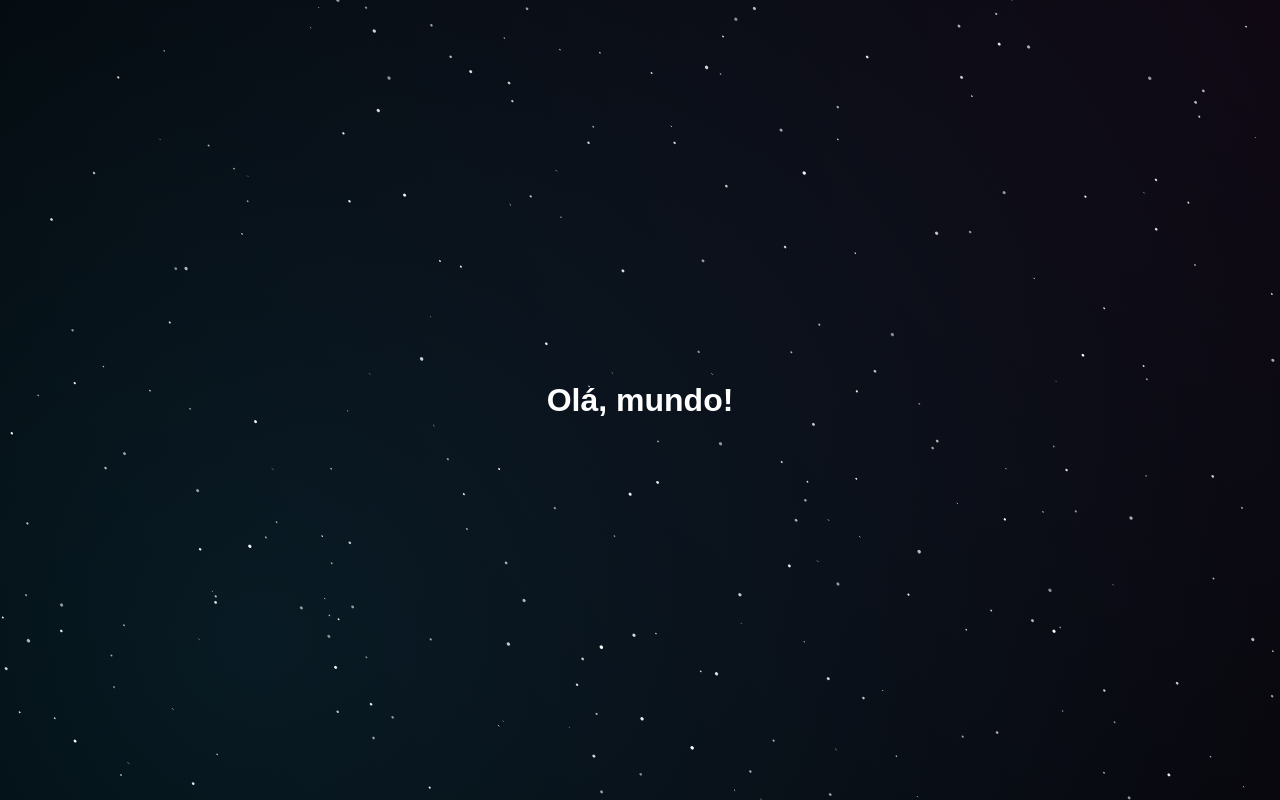
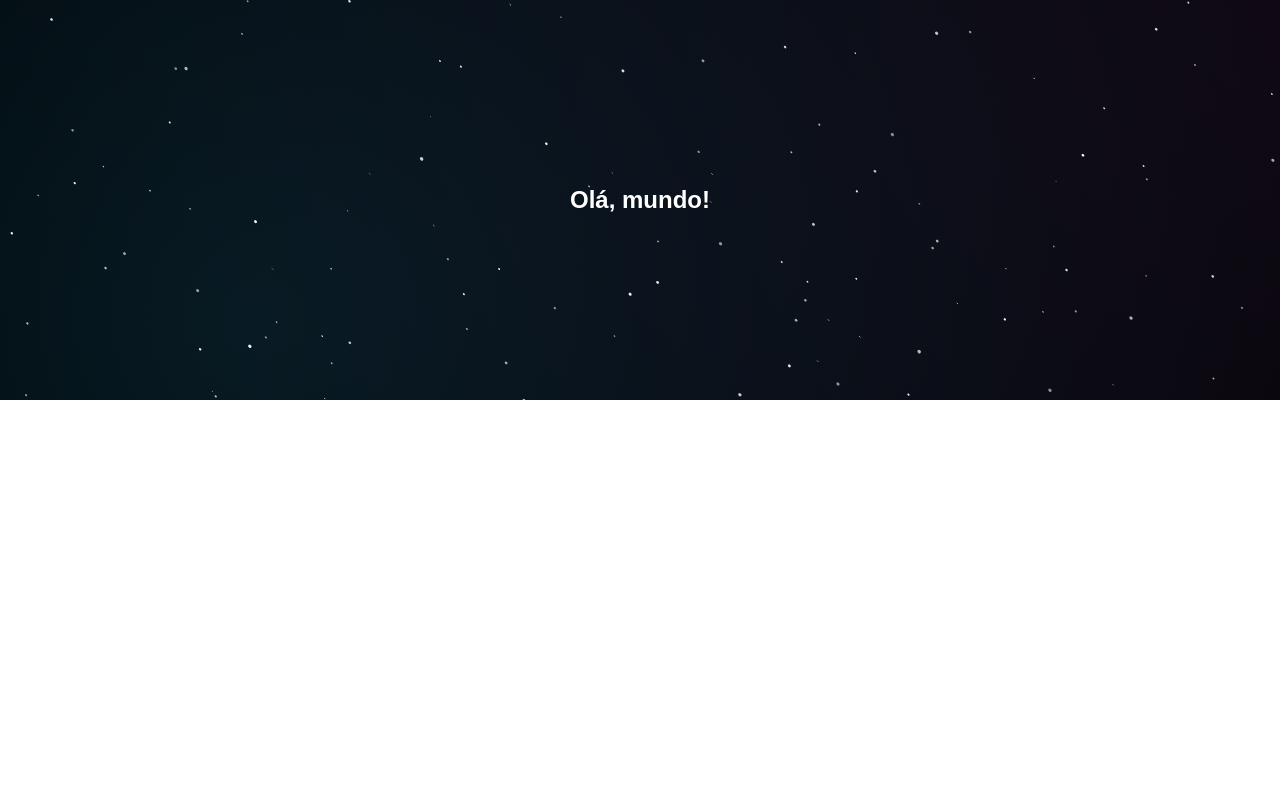
Before and after one commit to lucasfazioni/lucas-fazioni.github.io, a plain HTML site: page index.html in a window 1280 px wide. Drawn offline with Linux system fonts and the light colour scheme; animation ran at ten frames a second.

Commit message:
update index.html

```diff
--- a/index.html
+++ b/index.html
@@ -8,7 +8,7 @@
     <title>Lucas Fazioni</title>
     <!-- <link rel="stylesheet" href="https://cdnjs.cloudflare.com/ajax/libs/font-awesome/6.0.0-beta3/css/all.min.css"> -->
     <style>
-        body {
+        /* body {
             width: 100%;
             height: 100vh;
             background-color: #000;
@@ -20,8 +20,7 @@
             height: 100vh;
             margin: 0;
             font-family: Arial, sans-serif;
-            /* background-color: #f0f0f0; */
-        }
+            /* background-color: #f0f0f0; }*/
 
         canvas {
             position: fixed;
@@ -44,14 +43,35 @@
         h1 {
             color: #fff;
         }
+
+        body {
+            margin: 0;
+        }
+
+        nav {
+            width: 100%;
+            height: 400px;
+            background-color: #000;
+            background-image: radial-gradient(circle at top right, rgba(121, 68, 154, 0.13), transparent),
+                radial-gradient(circle at 20% 80%, rgba(41, 196, 255, 0.13), transparent);
+            display: flex;
+            justify-content: center;
+            align-items: center;
+            margin: 0;
+            padding: 0;
+            font-family: Arial, sans-serif;
+            /* background-color: #f0f0f0; */
+        }
     </style>
 </head>
 
 <body>
 
     <body>
-        <canvas></canvas>
-        <h1> Olá, mundo!</h1>
+        <nav>
+            <canvas></canvas>
+            <h1> Olá, mundo!</h1>
+        </nav>
     </body>
 </body>
 <script>
```
